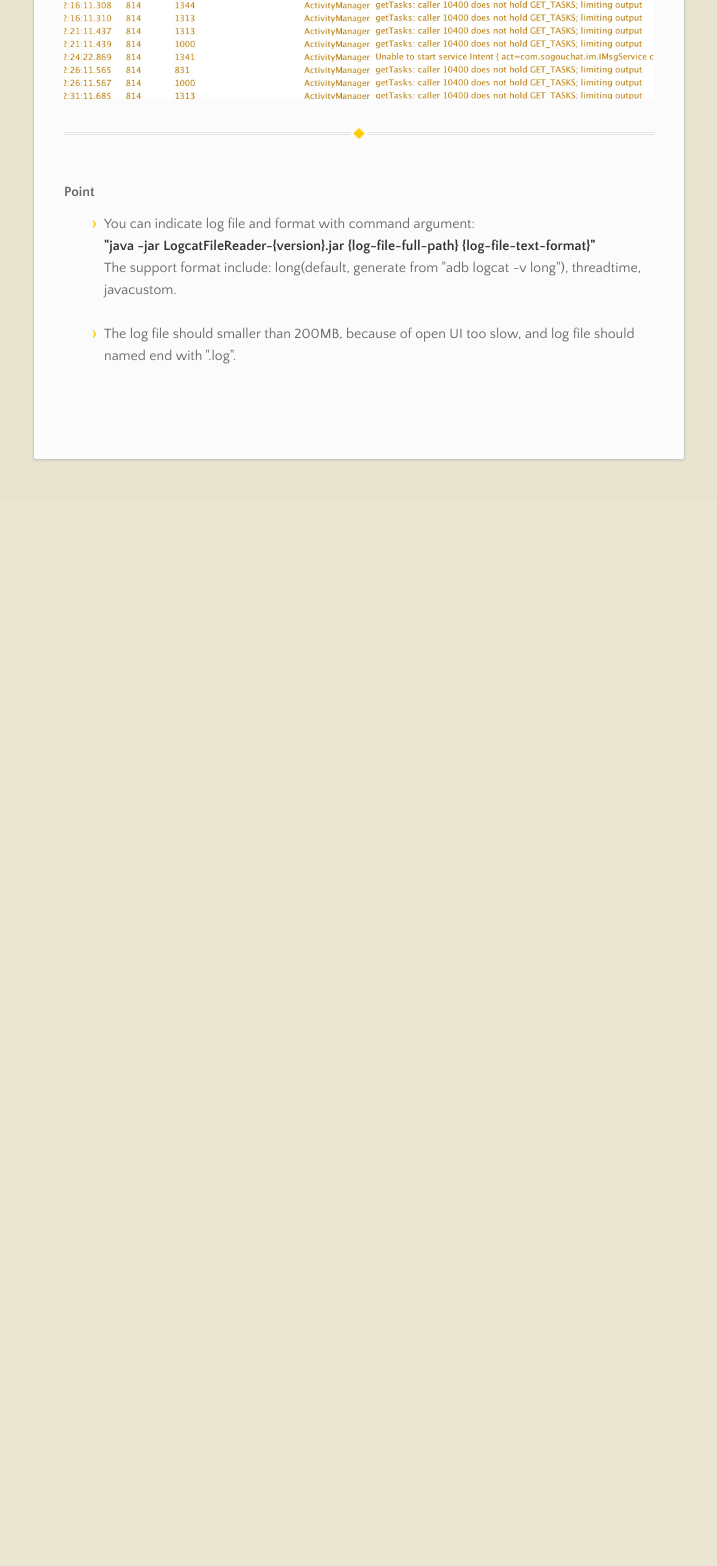
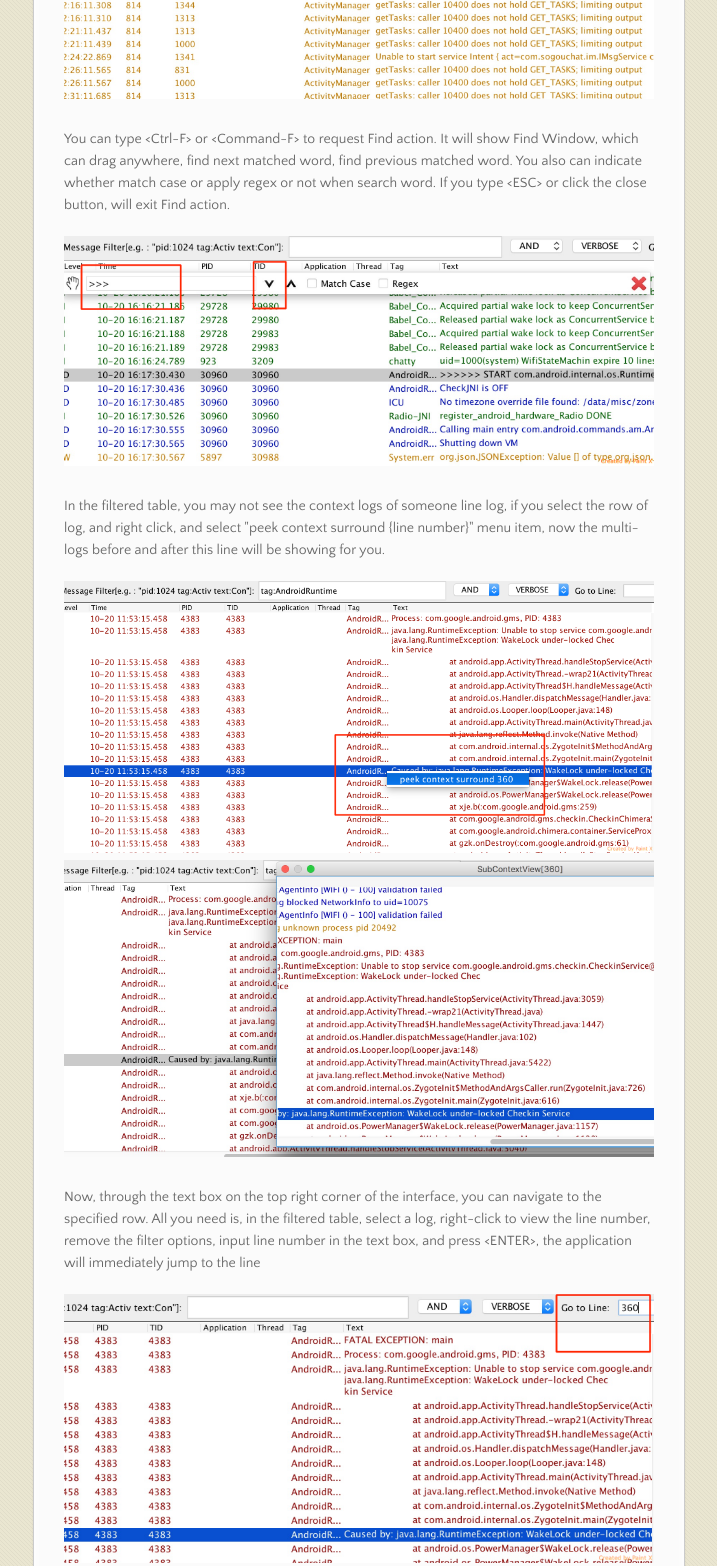
Before and after one commit to johnlee175/LogcatFileReader, a plain HTML site: page index.html in a window 1280 px wide. Shown: the part 3600-5166 px from the top of the page, without its empty margins (282-999 px from the left). Before the commit the page ends 4100 px from the top, so only its background shows below. Drawn offline with nearby package versions, Linux system fonts and the light colour scheme.

Commit message:
add more usage description

```diff
--- a/index.html
+++ b/index.html
@@ -6,10 +6,11 @@
     <title>Logcatfilereader by johnlee175</title>
     <link rel="stylesheet" href="stylesheets/styles.css">
     <link rel="stylesheet" href="stylesheets/github-dark.css">
-    <script src="https://ajax.googleapis.com/ajax/libs/jquery/1.7.1/jquery.min.js"></script>
+    <!--<script src="https://ajax.googleapis.com/ajax/libs/jquery/1.7.1/jquery.min.js"></script>-->
+    <script src="http://libs.baidu.com/jquery/1.7.1/jquery.min.js"></script>
     <script src="javascripts/main.js"></script>
     <!--[if lt IE 9]>
-      <script src="//html5shiv.googlecode.com/svn/trunk/html5.js"></script>
+      <script src="http://html5shiv.googlecode.com/svn/trunk/html5.js"></script>
     <![endif]-->
     <meta name="viewport" content="width=device-width, initial-scale=1, user-scalable=no">
 
@@ -40,14 +41,17 @@
       </nav>
       <section>
           <p>You can run jar with command <strong>"java -jar LogcatFileReader-{version}.jar"</strong>, <br/>
-            make sure the java binary is in your $PATH environment variable, and you type the command under the directory which contains LogcatFileReader-xxx.jar.</p>
+            make sure the java binary is in your $PATH environment variable, and you type the command under the directory
+            which contains LogcatFileReader-xxx.jar.</p>
           <p>Then you will see the following dialog which indicate you to select log file you want view and choose log text format:</p>
           <img src="./images/open_file_dialog.png" /><br/><br/>
 
-          <p>If don't like some blank column which no content, you can right click the table header and select the popup menu item which named "hide column ...", like that:</p>
+          <p>If don't like some blank column which no content, you can right click the table header
+             and select the popup menu item which named "hide column ...", like that:</p>
           <img src="./images/hide_column.png" /><br/><br/>
 
-          <p>You can just type some text which you want to search from message, and it will work with regex, or we call it ignore case.
+          <p>You can just type some text which you want to search from message, and it will work with regex,
+             or we call it ignore case.
           </p>
           <p><strong>Notice: you type "pre" is same as "Pre" and "text:Pre"</strong></p>
           <img src="./images/text_search.png" /><br/><br/>
@@ -63,8 +67,8 @@
           <p>This is a example search with one tag or another tag: </p>
           <img src="./images/tag_or_tag.png" /><br/><br/>
 
-          <p>This is a example search with one tag and one text, you can test search with one text and another text(using "text:"), that will be good:
-          </p>
+          <p>This is a example search with one tag and one text, you can test search with one text
+              and another text(using "text:"), that will be good: </p>
           <img src="./images/tag_and_text.png" /><br/><br/>
 
           <p>This is a example search with one tag or one text, you can test search with one text or another text:
@@ -74,18 +78,42 @@
           <p>You also can filter with log level, like logcat: </p>
           <img src="./images/with_log_level_filter.png" /><br/><br/>
 
+          <p>You can type &lt;Ctrl-F&gt; or &lt;Command-F&gt; to request Find action. It will show Find Window,
+          which can drag anywhere, find next matched word, find previous matched word. You also can indicate whether
+          match case or apply regex or not when search word. If you type &lt;ESC&gt; or click the close button,
+          will exit Find action.</p>
+          <img src="./images/find.png" /><br/><br/>
+
+          <p>In the filtered table, you may not see the context logs of someone line log, if you select the row of log,
+          and right click, and select "peek context surround {line number}" menu item, now the multi-logs before and
+          after this line will be showing for you.</p>
+          <img src="./images/show_context.png" /><br/>
+          <img src="./images/subview.png" /><br/>
+          <br/>
+
+          <p>Now, through the text box on the top right corner of the interface, you can navigate to the specified
+          row. All you need is, in the filtered table, select a log, right-click to view the line number, remove the
+          filter options, input line number in the text box, and press &lt;ENTER&gt;, the application will immediately
+          jump to the line</p>
+          <img src="./images/gotoline.png" /><br/><br/>
+
           <hr/><br/>
 
           <h4>Point</h4>
           <ul>
-            <li>You can indicate log file and format with command argument: <br/><strong>"java -jar LogcatFileReader-{version}.jar {log-file-full-path} {log-file-text-format}"</strong><br/> The support format include: long(default, generate from "adb logcat -v long"), threadtime, javacustom.</li><br/>
-            <li>The log file should smaller than 200MB, because of open UI too slow, and log file should named end with ".log".</li><br/>
+            <li>You can indicate log file and format with command argument: <br/>
+                <strong>"java -jar LogcatFileReader-{version}.jar {log-file-full-path} {log-file-text-format}"</strong>
+                <br/> The support format include: long(default, generate from "adb logcat -v long"), threadtime, javacustom.
+            </li><br/>
+            <li>The log file should smaller than 200MB, because of open UI too slow,
+                and log file should named end with ".log".</li><br/>
           </ul>
 
       </section>
       <footer>
         <p>Project maintained by <a href="https://github.com/johnlee175">johnlee175</a></p>
-        <p><small>Hosted on GitHub Pages &mdash; Theme by <a href="https://twitter.com/michigangraham">mattgraham</a></small></p>
+        <p><small>Hosted on GitHub Pages &mdash; Theme by <a href="https://twitter.com/michigangraham">mattgraham</a>
+        </small></p>
       </footer>
     </div>
     <!--[if !IE]><script>fixScale(document);</script><![endif]-->
```
Also changed, not shown: images/find.png (added), images/gotoline.png (added), images/hide_column.png, images/open_file_dialog.png, images/show_context.png (added), images/subview.png (added).
